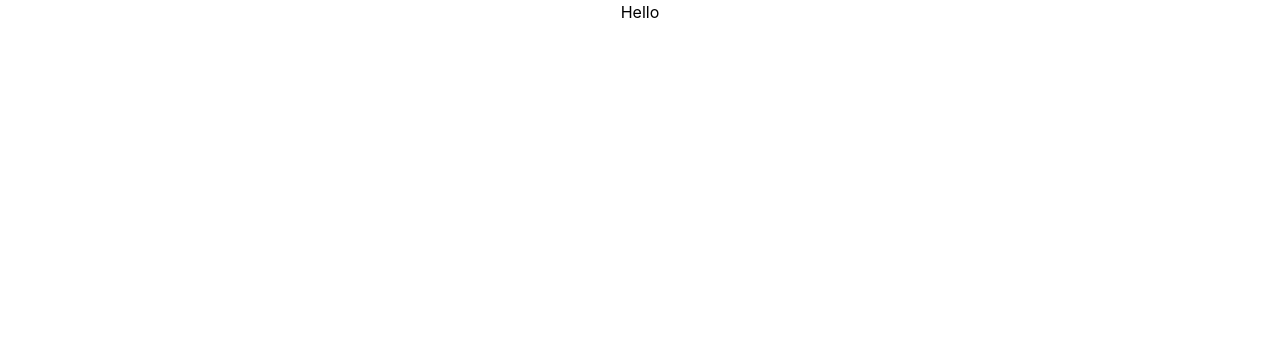
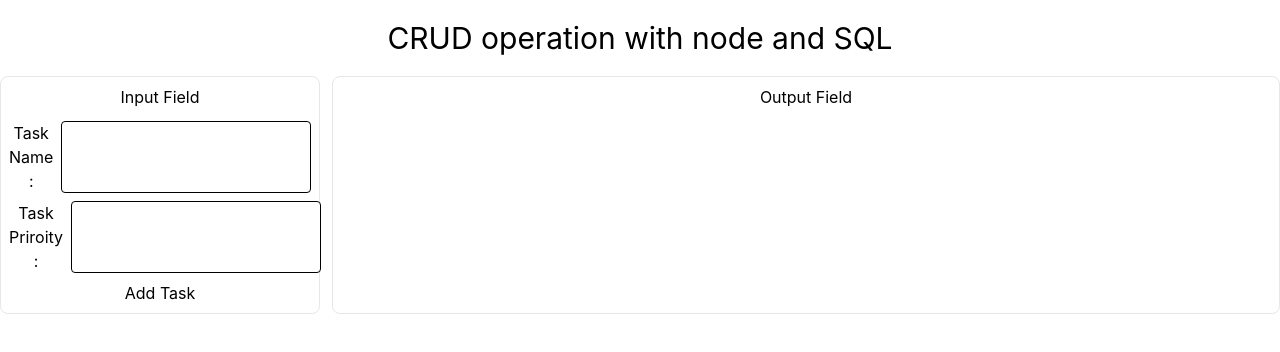
Before and after one commit to ASSiddik01/CRUD_Node_with_SQL, a React (Create React App) app in the folder client/: page / in a window 1280 px wide. Shown: the top 352 px of the page. Built offline with nearby package versions, Linux system fonts and the light colour scheme.

Commit message:
Input from design

```diff
--- a/client/src/App.js
+++ b/client/src/App.js
@@ -1,9 +1,47 @@
 import "./App.css";
 
 function App() {
+  const handleSubmit = (e) => {
+    e.preventDefault();
+    const taskName = e.target.taskName.value;
+    console.log(taskName);
+  };
   return (
     <div className="App">
-      <h1>Hello</h1>
+      <h1 className="text-3xl my-5">CRUD operation with node and SQL</h1>
+      <div className="flex justify-between">
+        <div className="border rounded-lg p-2 w-1/4 mr-3">
+          <div className="text-center mb-3">Input Field</div>
+          <form onSubmit={handleSubmit}>
+            <div className="mb-2 flex justify-between">
+              <label htmlFor="taskName">Task Name :</label>
+              <input
+                id="taskName"
+                name="taskName"
+                type="text"
+                className="border border-black ml-2 rounded"
+              />
+            </div>
+            <div className="mb-2 flex justify-between">
+              <label htmlFor="taskPriroity">Task Priroity :</label>
+              <input
+                id="taskPriroity"
+                name="taskPriroity"
+                type="text"
+                className="border border-black ml-2 rounded"
+              />
+            </div>
+            <input
+              className="btn mx-auto btn-primary"
+              type="submit"
+              value="Add Task"
+            />
+          </form>
+        </div>
+        <div className="border rounded-lg p-2 w-3/4 text-start">
+          <div className=" text-center">Output Field</div>
+        </div>
+      </div>
     </div>
   );
 }
```
